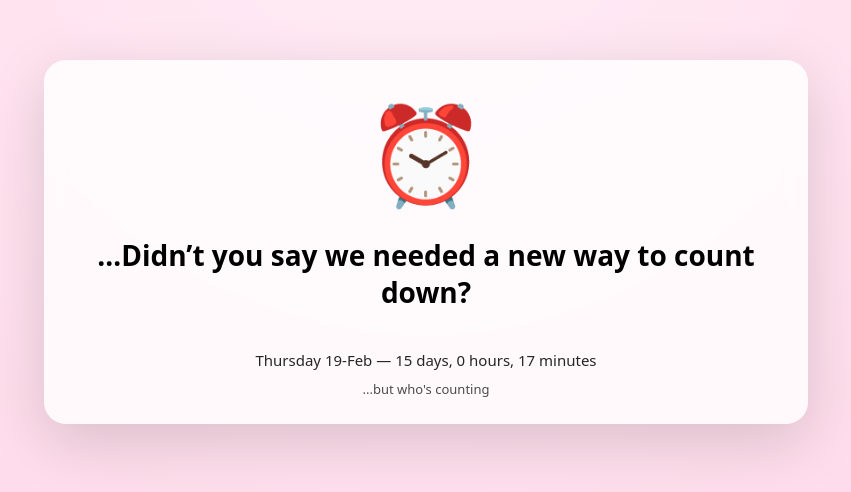
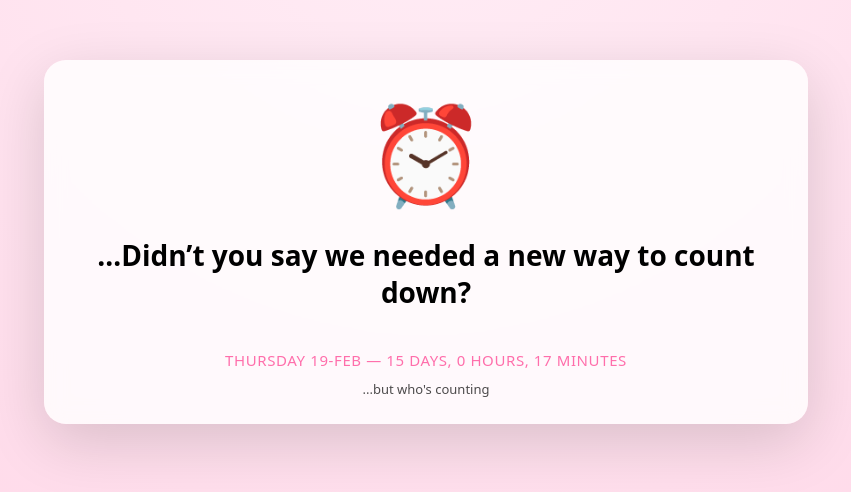
Before and after one commit to DDB2x2/Test2, a plain HTML site: page countdown.html in a window 1280 px wide. Shown: the part 174-666 px from the top of the page, without its empty margins (214-1065 px from the left). Drawn offline with Linux system fonts and the light colour scheme.

Commit message:
Update countdown.html

```diff
--- a/countdown.html
+++ b/countdown.html
@@ -46,10 +46,13 @@
 }
 
 .countdown {
-  margin-top: 28px;
+  margin-top: 40px;
   font-size: 15px;
   font-weight: 500;
-  opacity: 0.85;
+  color: #ff5fa2;
+  opacity: 0.9;
+  letter-spacing: 0.04em;
+  text-transform: uppercase;
 }
 
     .countdown {
@@ -59,6 +62,7 @@
 .days {
   font-size: 26px;
   font-weight: 700;
+  color: #ff3d8b;
   margin-top: 6px;
 }
 
```
